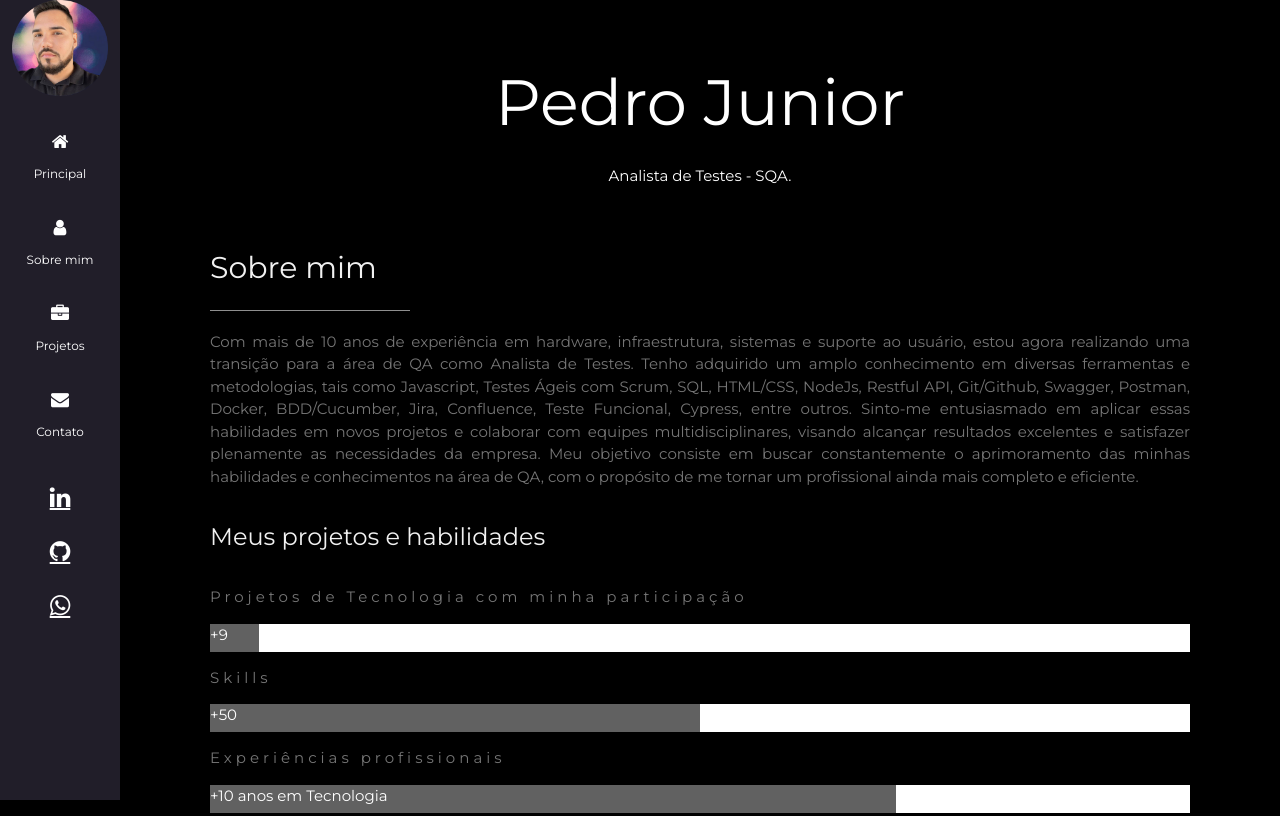
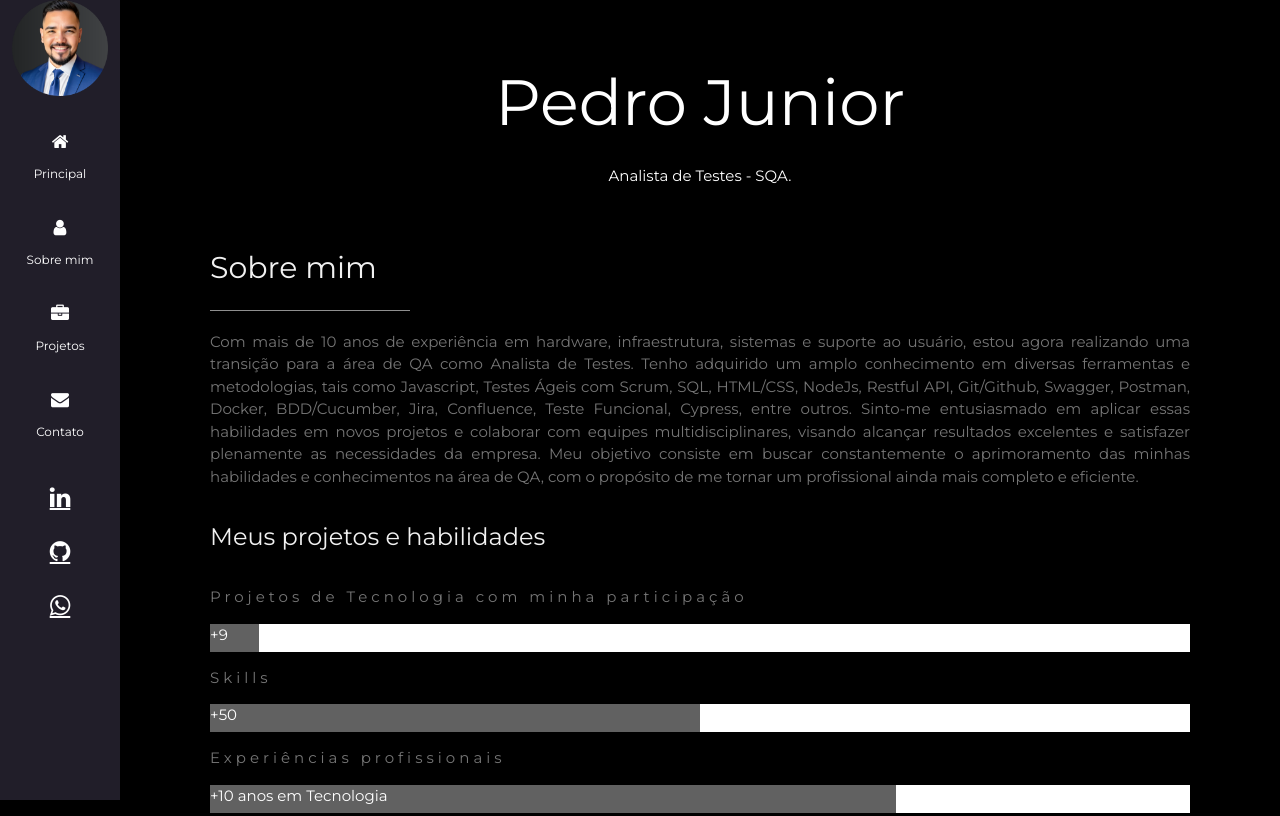
Before and after one commit to eupedrojr/projeto_curriculo_web, a plain HTML site: page index.html in a window 1280 px wide. Shown: the top 816 px of the page. Drawn offline with nearby package versions, Linux system fonts and the light colour scheme.

Commit message:
atualização 21/06

```diff
--- a/index.html
+++ b/index.html
@@ -22,7 +22,7 @@ body, h1,h2,h3,h4,h5,h6 {font-family: "Montserrat", sans-serif}
 <nav class="w3-sidebar w3-bar-block w3-small w3-hide-small w3-center">
 
   <!-- Avatar image in top left corner -->
-  <img src="/profile-pic (5).png" style="width:80%">
+  <img src="/profile-pic (16).png" style="width:80%">
   <div style="padding-top: 25px;"></div>
   <a href="#" class="w3-bar-item w3-button w3-padding-large w3-hover-opacity">
     <i class="fa fa-home w3-large"></i>
```
Also changed, not shown: profile-pic (16).png (added).
